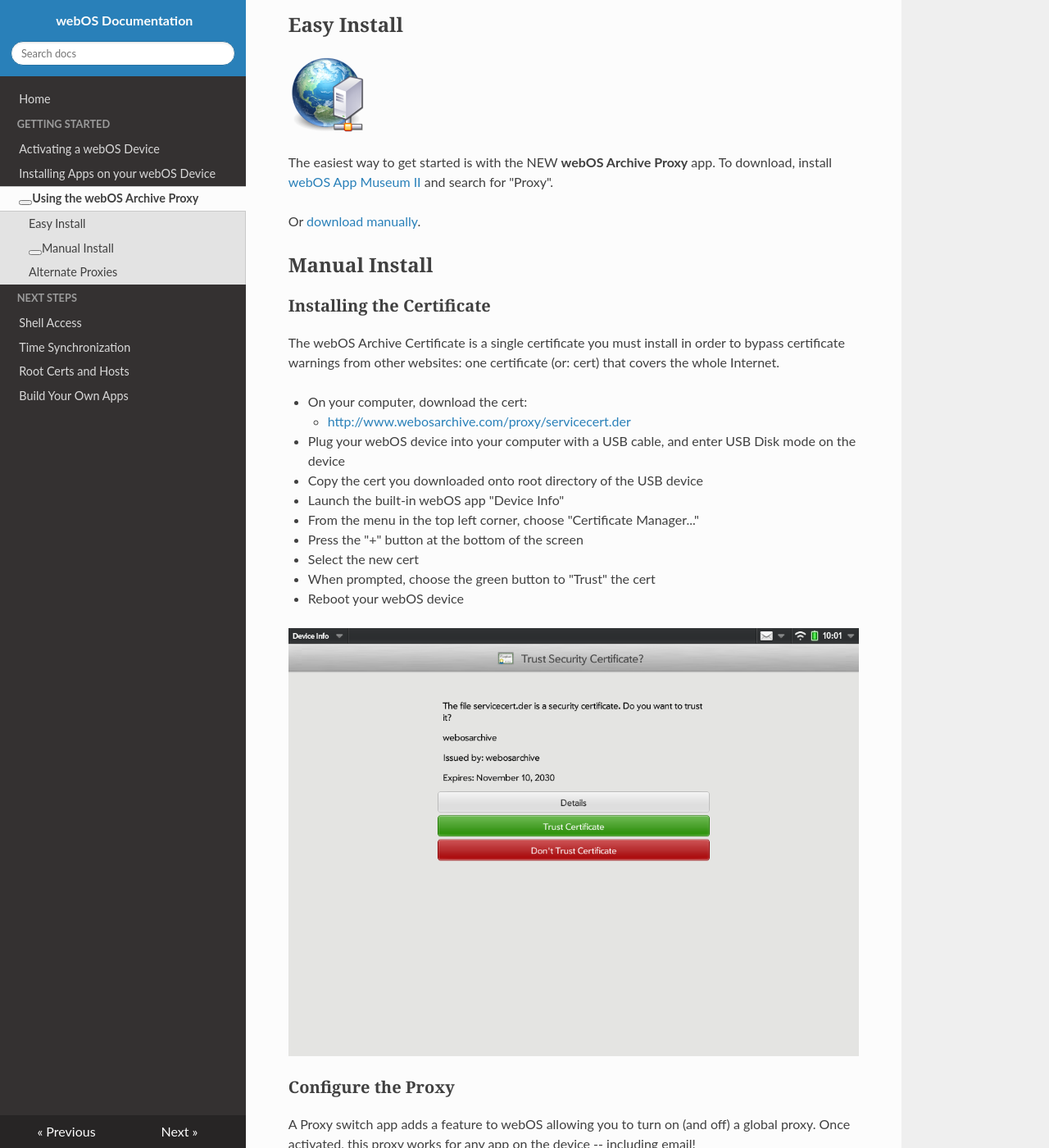
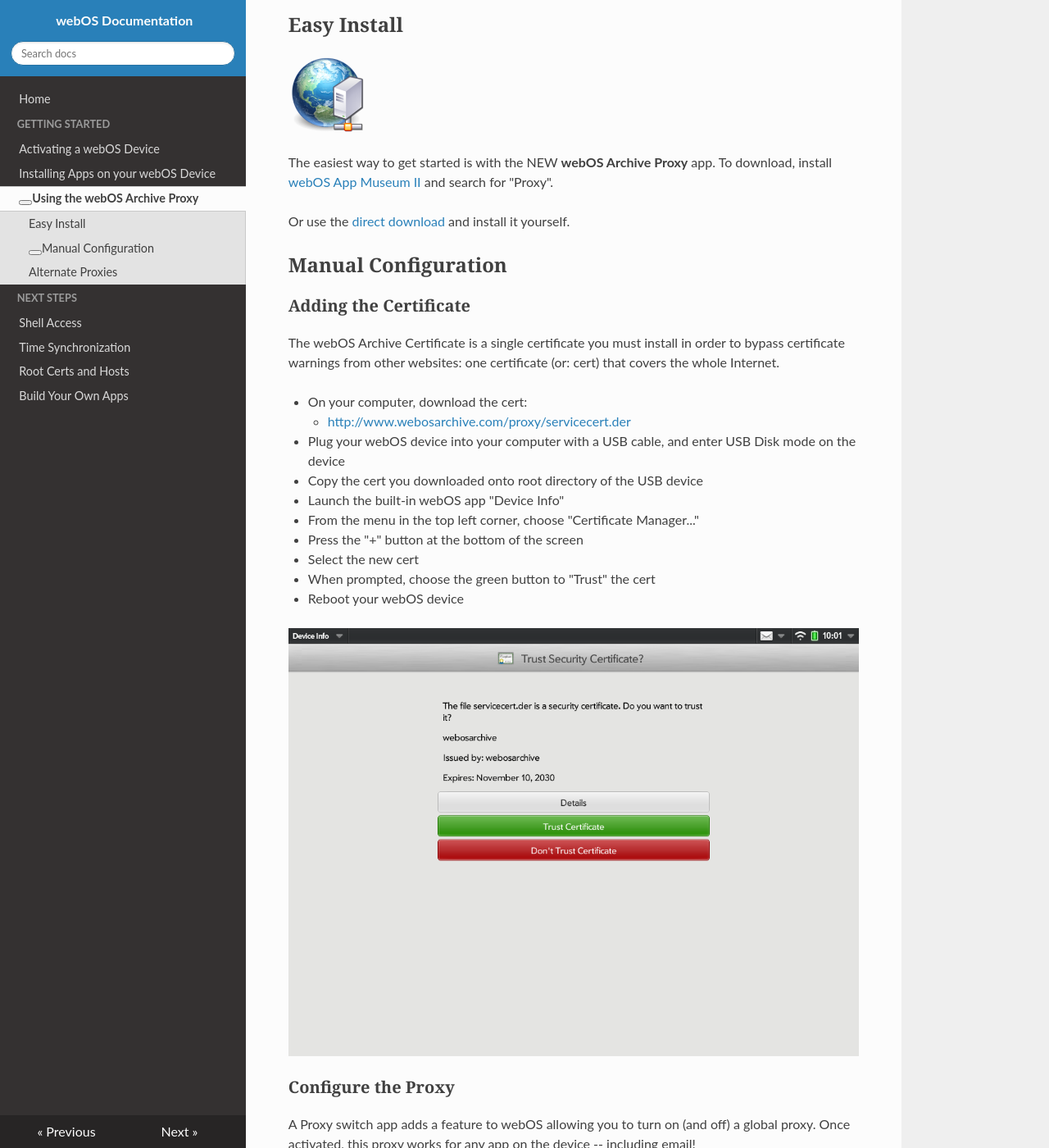
Before and after one commit to webOSArchive/webos-docs, an MkDocs documentation site: the page built from docs/proxysetup.md, in a window 1280 px wide and 1400 px high, scrolled down 557 px. Shown: the whole window at 82% size. Built offline with MkDocs 1.6.1, drawn with Linux system fonts in a browser that asks for light colours; nearby versions of some CDN libraries; some web fonts are replaced; library files that are not in the unit come from our copies; some of the changed text lies outside the part shown.

Commit message:
update proxy doc

```diff
--- a/docs/proxysetup.md
+++ b/docs/proxysetup.md
@@ -16,11 +16,11 @@ Your credentials will be sent to you at the e-mail address you supplied, and can
 The easiest way to get started is with the NEW **webOS Archive Proxy** app.
 To download, install [webOS App Museum II](Installing Apps on your webOS Device) and search for "Proxy".
 
-Or [download manually](http://www.webosarchive.com/proxy/com.palm.wosa.proxysetter_1.1.2_all.ipk).
+Or use the [direct download](http://www.webosarchive.com/proxy/com.palm.wosa.proxysetter_1.1.2_all.ipk) and install it yourself.
 
-## Manual Install
+## Manual Configuration
 
-### Installing the Certificate
+### Adding the Certificate
 
 The webOS Archive Certificate is a single certificate you must install in order to bypass certificate warnings from other websites: one certificate (or: cert) that covers the whole Internet.
 
```
Also changed, not shown: other parts of docs/proxysetup.md (+1 -1 lines).
